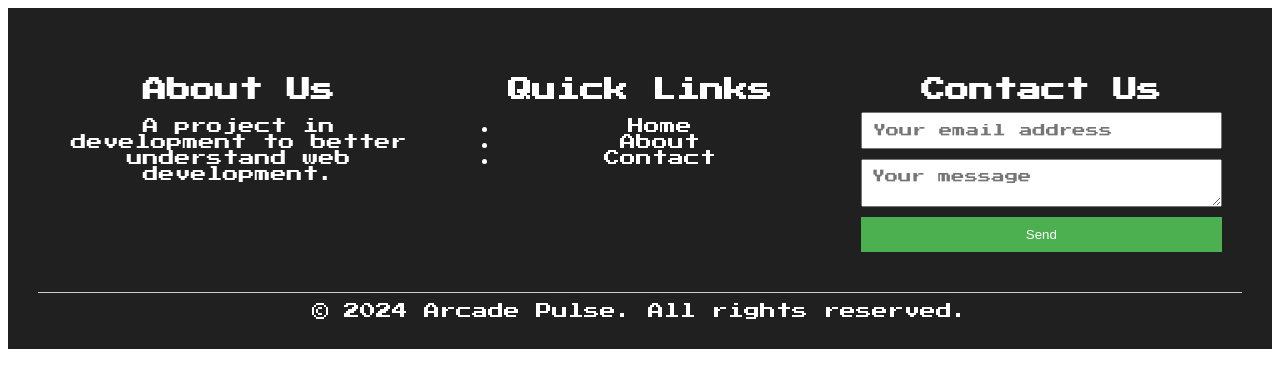
After one commit to LAXUS3333/Arcade, a PHP site: page /gg.html in a window 1280 px wide. The commit adds this page. Shown: the top 388 px of the page. Run offline with PHP 8.4, Linux system fonts and the light colour scheme.

Commit message:
first commit

```diff
--- /dev/null
+++ b/gg.html
@@ -0,0 +1,93 @@
+<!DOCTYPE html>
+<html lang="en">
+<head>
+    <meta charset="UTF-8">
+    <meta name="viewport" content="width=device-width, initial-scale=1.0">
+    <link href="https://fonts.googleapis.com/css2?family=Press+Start+2P&display=swap" rel="stylesheet">
+    <style>
+        .footer {
+            background-color: #202020;
+            padding: 30px;
+            font-family: 'Press Start 2P';
+            color: #fff;
+            text-align: center;
+        }
+        .footer a {
+            color: #fff;
+            text-decoration: none;
+        }
+        .footer a:hover {
+           padding: 10px;
+           background-color: rgb(164, 164, 164);
+        }
+        .footer-content {
+            display:flex;
+            justify-content:space-around;
+            align-items: start;
+            margin-bottom: 20px;
+        }
+        .footer-section {
+            padding: 20px;
+            flex: 1;
+        }
+        .footer-section h2 {
+            margin-bottom: 10px;
+        }
+        .contact-input {
+            width: 100%;
+            padding: 10px;
+            margin-bottom: 10px;
+            box-sizing: border-box;
+            font-family: "Press Start 2P";
+        }
+        .contact-btn {
+            background-color: #4CAF50;
+            color: white;
+            padding: 10px 20px;
+            border: none;
+            cursor: pointer;
+            width: 100%;
+        }
+        .contact-btn:hover {
+            background-color: #45a049;
+        }
+        .footer-bottom {
+            text-align: center;
+            padding-top: 10px;
+            border-top: 1px solid #ccc;
+        }
+        .gg{
+
+        }
+    </style>
+</head>
+<body>
+    <footer class="footer">
+        <div class="footer-content">
+            <div class="footer-section about">
+                <h2>About Us</h2>
+                <p>A project in development to better understand web development.</p>
+            </div>
+            <div class="footer-section links">
+                <h2>Quick Links</h2>
+                <ul class="gg">
+                    <li><a href="https://www.arcadepulse.com/">Home</a></li>
+                    <li><a href="https://www.arcadepulse.com/about">About</a></li>
+                    <li><a href="https://www.arcadepulse.com/contact">Contact</a></li>
+                </ul>
+            </div>
+            <div class="footer-section contact-form">
+                <h2>Contact Us</h2>
+                <form action="#" method="post" id="op">
+                    <input type="email" name="email" class="text-input contact-input" placeholder="Your email address" id="pp">
+                    <textarea name="message" class="text-input contact-input" placeholder="Your message"></textarea>
+                    <button type="submit" class="btn contact-btn">Send</button>
+                </form>
+            </div>
+        </div>
+        <div class="footer-bottom">
+            &copy; 2024 Arcade Pulse. All rights reserved.
+        </div>
+    </footer>
+</body>
+</html>
```
Also changed, not shown: animation.html (+31 -2 lines), index.html (+77 -1 lines), mation.css (+76 -7 lines), Images/04.png (added), 3 other files.
